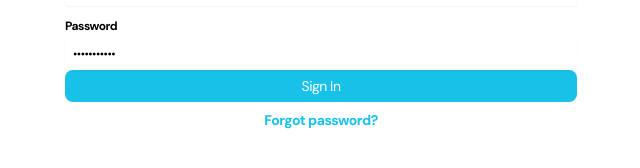
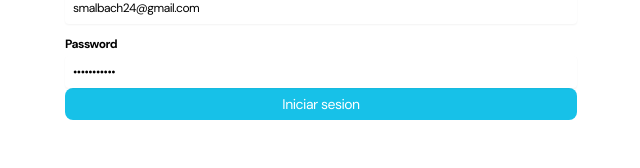
Before and after one commit to smalbach/front-inventory-react, a React (Create React App) app: page /auth/login in a window 1280 px wide. Shown: the part 462-630 px from the top of the page, without its empty margins (319-959 px from the left). Built offline with nearby package versions, Linux system fonts and the light colour scheme; what tailwindcss-rtl would draw is missing.

Commit message:
center login

```diff
--- a/src/auth/components/Login.tsx
+++ b/src/auth/components/Login.tsx
@@ -129,14 +129,10 @@ const Login = () => {
             {loading ? (
               <span className='spinner-border spinner-border-sm' role='status' aria-hidden='true' />
             ) : (
-              'Sign In'
+              'Iniciar sesion'
             )}
           </Button>
-          <div className='my-2'>
-            <Link to='/auth/forgot-password'>
-              <p>Forgot password?</p>
-            </Link>
-          </div>
+
         </section>
       </div>
     </form>
```
